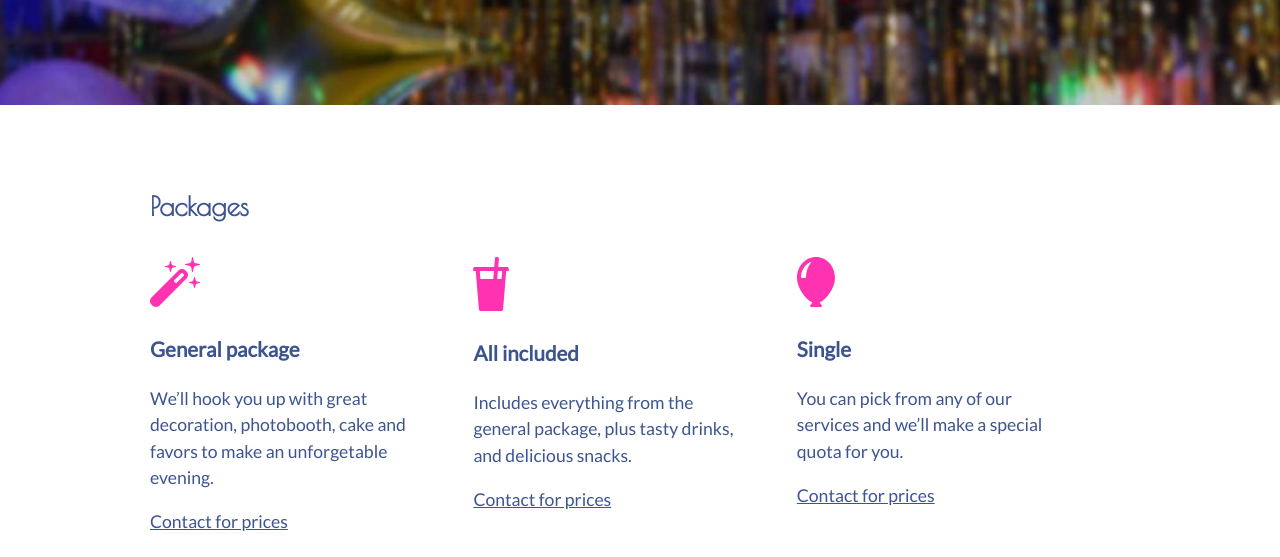
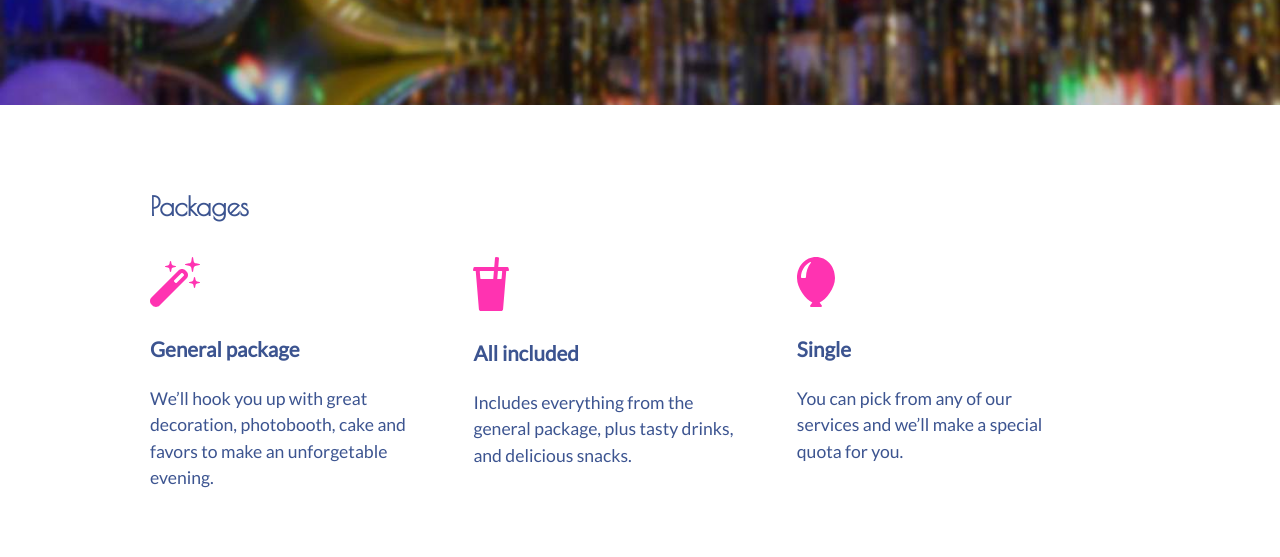
Before and after one commit to FiestaStudio/fiestastudio.github.io, a plain HTML site: page index.html in a window 1280 px wide. Shown: the part 395-952 px from the top of the page. Drawn offline with nearby package versions, Linux system fonts and the light colour scheme.

Commit message:
Update index.html

```diff
--- a/index.html
+++ b/index.html
@@ -47,7 +47,6 @@
                         <img src="images/magic-wand.svg" />
                         <h3>General package</h3>
                         <p>We’ll hook you up with great decoration, photobooth, cake and favors to make an unforgetable evening.</p>
-                        <a href="mailto:hi@fiesta.studio" target="_blank">Contact for prices</a>
                     </div>
                 </li>
                 <li>
@@ -55,7 +54,6 @@
                         <img src="images/drink.svg" />
                         <h3>All included</h3>
                         <p>Includes everything from the general package, plus tasty drinks, and delicious snacks.</p>
-                        <a href="mailto:hi@fiesta.studio" target="_blank">Contact for prices</a>
                     </div>
                 </li>
                 <li>
@@ -63,7 +61,6 @@
                         <img src="images/balloon.svg" />
                         <h3>Single</h3>
                         <p>You can pick from any of our services and we’ll make a special quota for you.</p>
-                        <a href="mailto:hi@fiesta.studio" target="_blank">Contact for prices</a>
                     </div>
                 </li>
             </ul>
```
